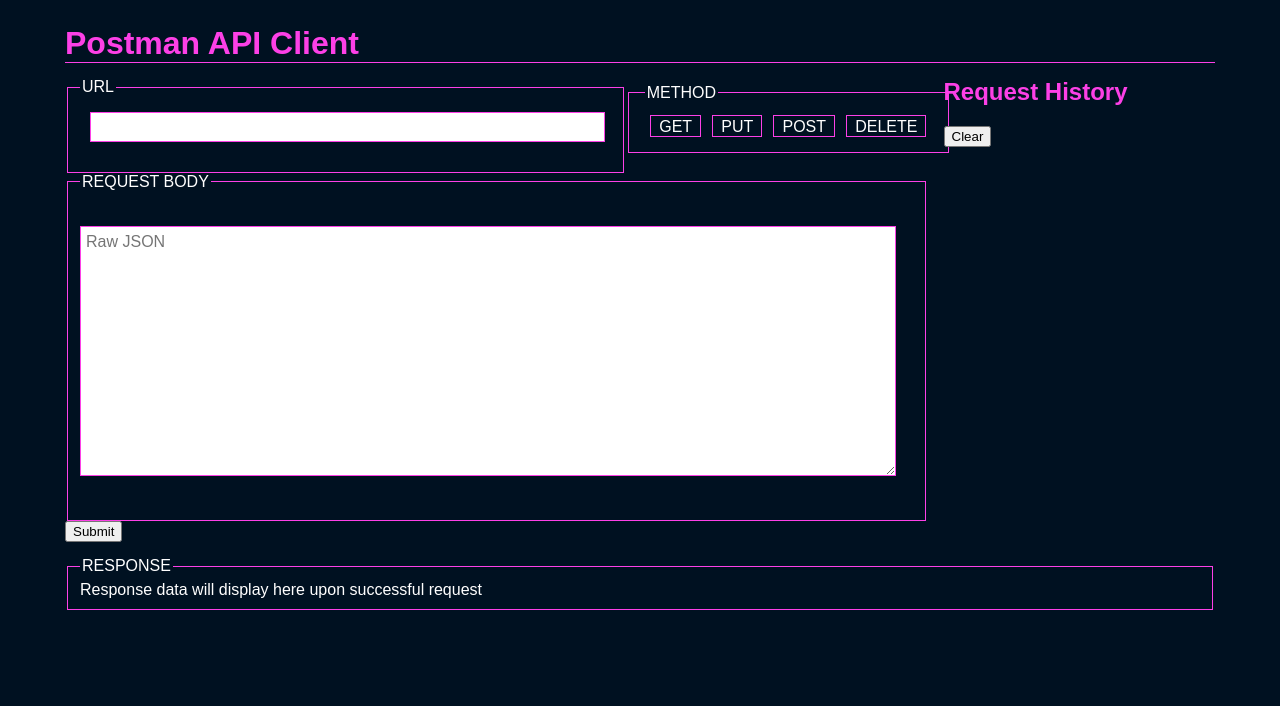
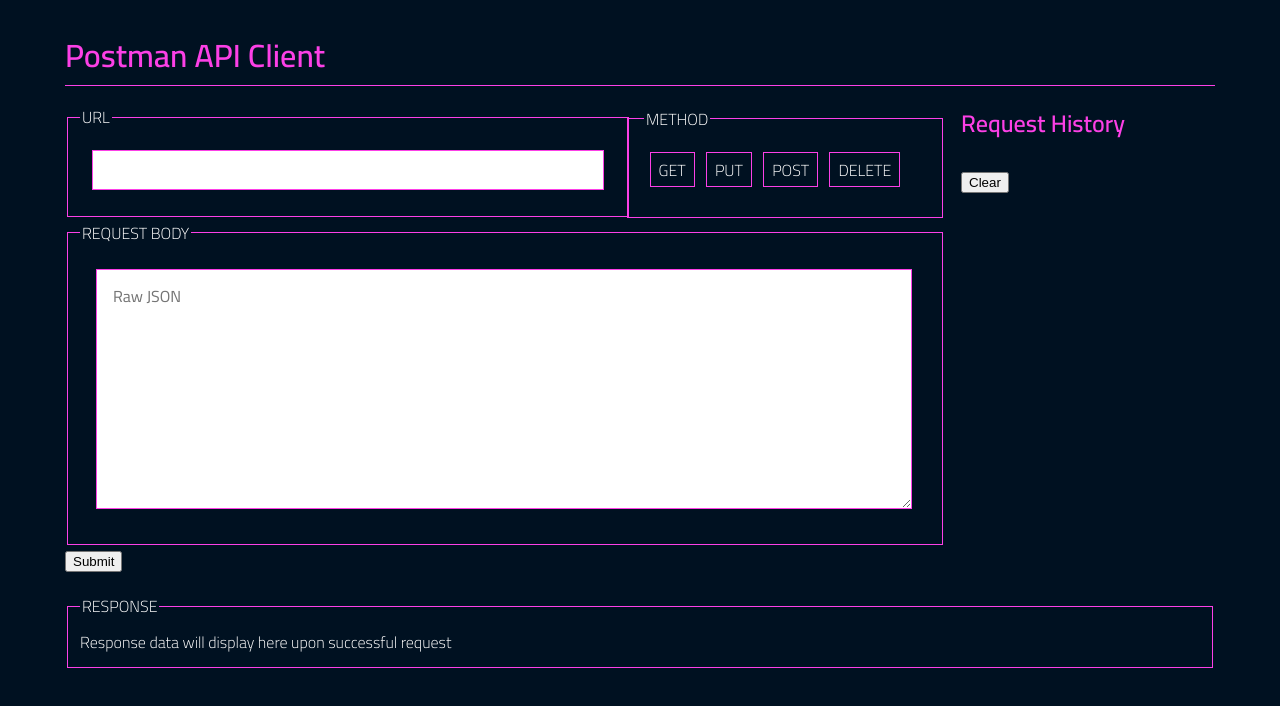
Before and after one commit to jennagoldman/postman-context, a React app: page / in a window 1280 px wide. Shown: the top 706 px of the page. Built offline with nearby package versions, Linux system fonts and the light colour scheme.

Commit message:
RequestForm.css set to use rem and em

```diff
--- a/src/components/Postman/RequestForm.css
+++ b/src/components/Postman/RequestForm.css
@@ -1,30 +1,28 @@
 .formContainer {
-  margin: 15px 0;
-  width: 75%;
+  margin: 1rem 0;
+  width: 55rem;
   display: inline-block;
 }
 
 .formSection {
-  /* display: flex;
-  justify-content: space-between; */
-  width: 100%;
+  width: 55rem;
 }
 
 .urlDiv {
   display: inline-block;
-  width: 65%;
+  width: 35rem;
 }
 
 .urlInput {
-  width: 97%;
-  padding: 5px;
-  margin-bottom: 20px;
+  width: 32rem;
+  padding: 0.25rem;
+  margin-bottom: 1rem;
   display: inline-block;
 }
 
 .methodsDiv {
   display: inline-block;
-  width: 25%;
+  width: 20rem;
 }
 
 fieldset {
@@ -32,14 +30,13 @@
 }
 
 .methodsDiv fieldset {
-  padding: 1rem;
+  padding: 1.3rem 1rem 2rem 1rem;
 }
 
 input {
-  margin: 10px;
-  padding: 0 5px;
+  margin: 0.75rem;
   border: 1px solid #fc40e6;
-  font-size: 16px;
+  font-size: 1em;
   font-family: 'Cairo', sans-serif;
 }
 
@@ -60,16 +57,16 @@
   margin: 0.35rem;
   cursor: pointer;
   border: 1px solid #fc40e6;
-  font-size: 1rem;
+  font-size: 1em;
 }
 
 textarea {
-  width: 98%;
-  height:250px;
-  margin:30px auto;
-  padding: 5px;
+  width: 51rem;
+  height:15rem;
+  margin: 1rem;
+  padding: 1rem;
   border: 1px solid #fc40e6;
-  font-size: 16px;
+  font-size: 1em;
   font-family: 'Cairo', sans-serif;
   line-height: 1.25rem;
 }
@@ -77,7 +74,7 @@
 @media only screen and (max-width: 1023px) {
   .urlDiv, .methodsDiv {
     display: block;
-    width: 100%;
+    width: 55rem;
   }
 
 }
--- a/src/components/Postman/RequestForm.jsx
+++ b/src/components/Postman/RequestForm.jsx
@@ -74,7 +74,6 @@
               placeholder="Raw JSON" />
           </fieldset>
         </section>
-
         <button>Submit</button>
       </form>
     </section>
--- a/src/index.html
+++ b/src/index.html
@@ -5,6 +5,7 @@
   <meta charset="UTF-8">
   <meta name="viewport" content="width=device-width, initial-scale=1.0">
   <meta http-equiv="X-UA-Compatible" content="ie=edge">
+  <link href="https://fonts.googleapis.com/css2?family=Cairo:wght@300;400;600&display=swap" rel="stylesheet">
   <title>postman-context</title>
 </head>
 
```
Lines whose indentation alone changed are shown as unchanged.
